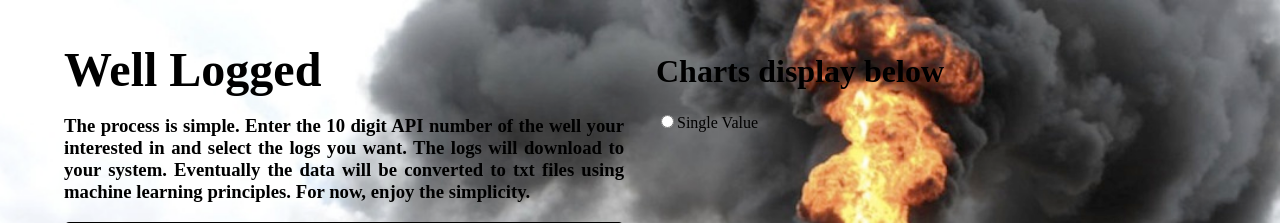
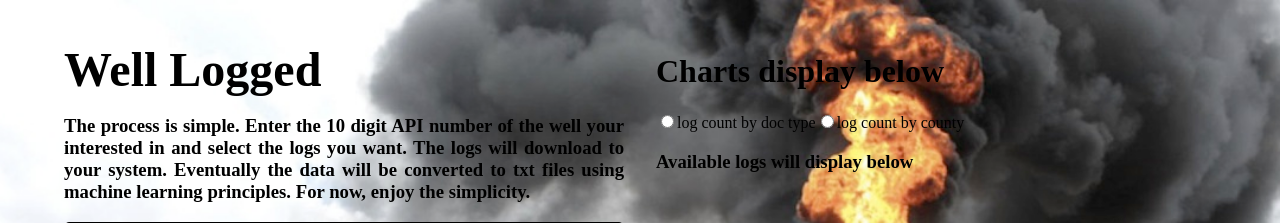
Before and after one commit to joellegg/well-logged-front, a React (Create React App) app: page / in a window 1280 px wide. Shown: the top 223 px of the page. Built offline with nearby package versions, Linux system fonts and the light colour scheme; a web font is replaced by a local one.

Commit message:
display log counts as text

```diff
--- a/src/components/charts.js
+++ b/src/components/charts.js
@@ -1,9 +1,32 @@
-// select doc_type, count(doc_type) from api_docs having count(doc_type) > ? group by doc_type order by count(doc_type) desc;
 import React, {Component} from 'react'
+import axios from 'axios';
 
 class Charts extends Component {
-  logSomething() {
-    console.log('clicked!')
+  constructor (props) {
+    super(props)
+    this.state = {
+      data: [],
+    }
+    this.logCountDoc = this.logCountDoc.bind(this)
+  }
+
+  logCountDoc() {
+    return axios.get(`http://localhost:8080/v1/countLogs`)
+      .then((response) => {
+        let data = response.data.rows.map((res) => {
+          // if (res.doc_type !== 'n/a') {
+          //   console.log('doc, count', res.doc_type, res.count)
+          // }
+            return { doc_type:res.doc_type, count: res.count}
+        })
+        console.log('data', data)
+        this.setState({ data })
+      })
+      .catch(err => console.log(err));
+  }
+
+  logCountCounty() {
+    console.log('count by county')
   }
 
   render () {
@@ -11,9 +34,19 @@ class Charts extends Component {
       <div>
         <h1>Charts display below</h1>
         <label className="checkbox">
-          <input type="radio" className="checkbox-control" onChange={this.logSomething}/>
-          <span className="checkbox-label">Single Value</span>
+          <input type="radio" className="checkbox-control" onChange={this.logCountDoc}/>
+          <span className="checkbox-label">log count by doc type</span>
+          <input type="radio" className="checkbox-control" onChange={this.logCountCounty}/>
+          <span className="checkbox-label">log count by county</span>
         </label>
+        <div>
+          <h3>Available logs will display below</h3>
+          {this.state.data.map(function(log) {
+            return (
+              <h3 key={log.doc_type}>{log.doc_type} {log.count}</h3>
+            );
+          })}
+        </div>
       </div>
     );
   }
```
